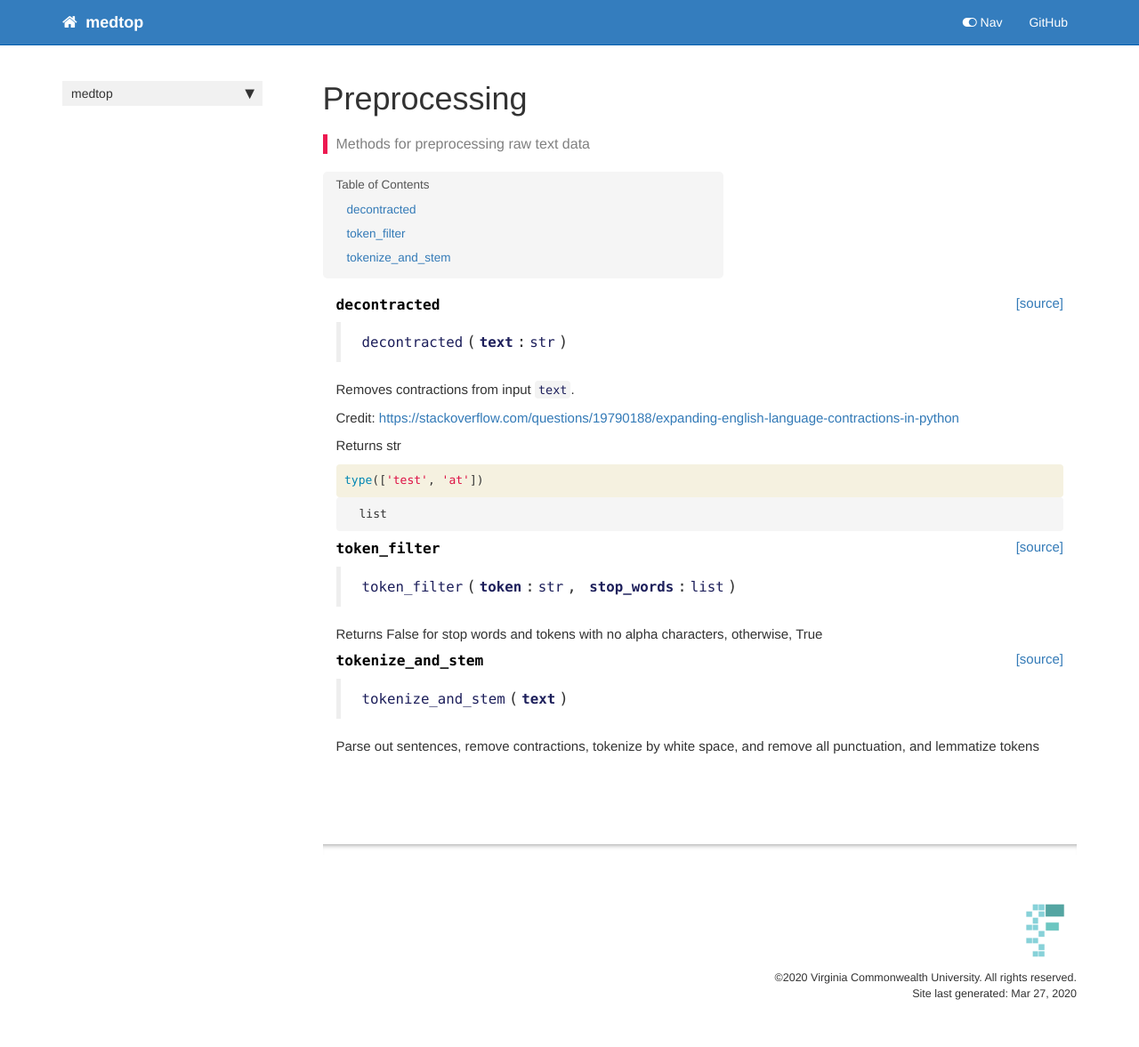
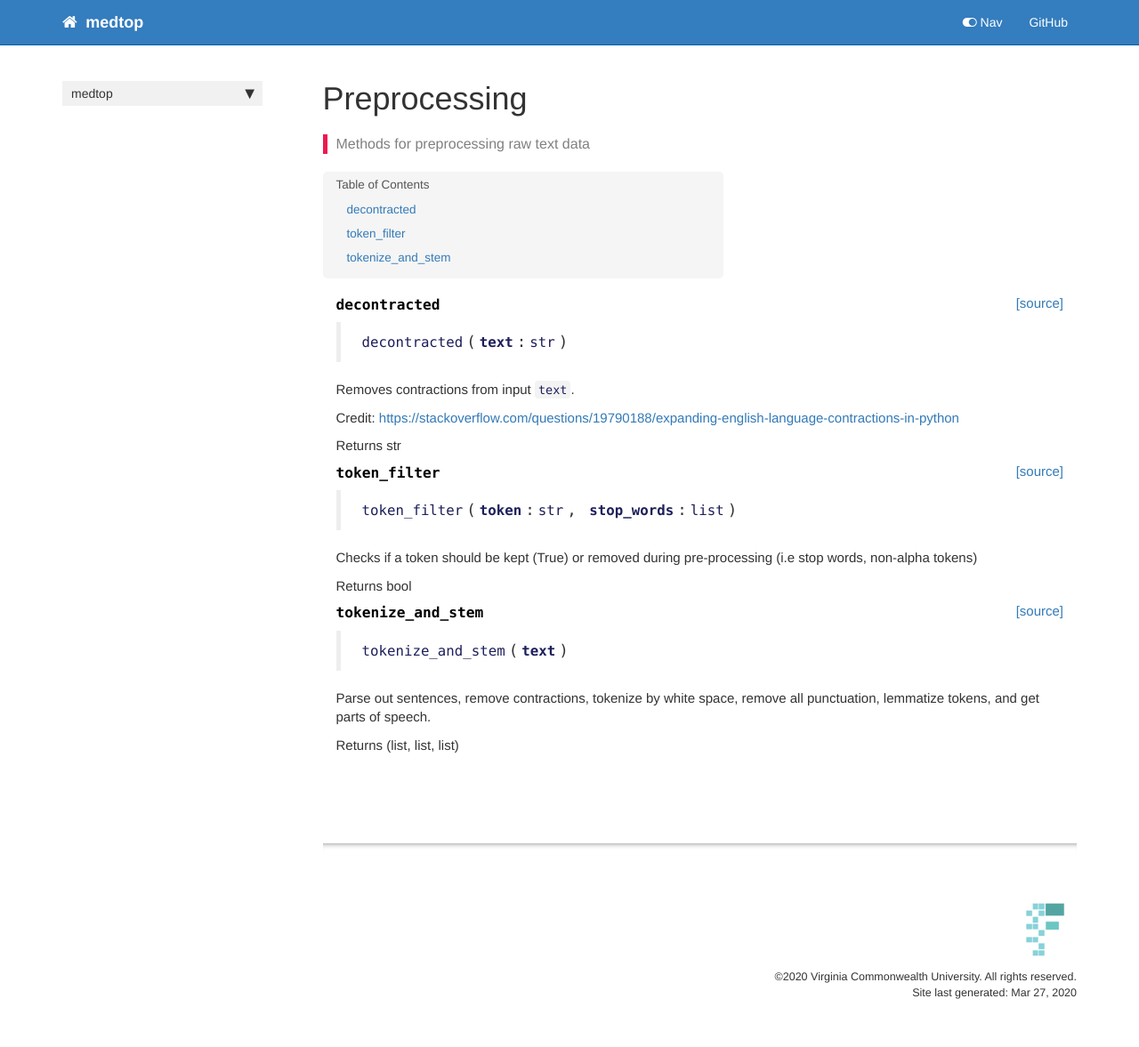
Before and after one commit to VCUWrightCenter/TopEx, a Jekyll site: the page built from docs/preprocessing.html, in a window 1280 px wide. Shown: the whole page at 89% size. Built offline with Jekyll 4.4.1, drawn with Linux system fonts in a browser that asks for light colours; nearby versions of some CDN libraries; comment, search, counter and statistics services are not loaded.

Commit message:
CI still failing...

```diff
--- a/docs/preprocessing.html
+++ b/docs/preprocessing.html
@@ -54,35 +54,6 @@ description: "Methods for preprocessing raw text data"
 
 </div>
 <div class="cell border-box-sizing code_cell rendered">
-<div class="input">
-
-<div class="inner_cell">
-    <div class="input_area">
-<div class=" highlight hl-ipython3"><pre><span></span><span class="nb">type</span><span class="p">([</span><span class="s1">&#39;test&#39;</span><span class="p">,</span> <span class="s1">&#39;at&#39;</span><span class="p">])</span>
-</pre></div>
-
-    </div>
-</div>
-</div>
-
-<div class="output_wrapper">
-<div class="output">
-
-<div class="output_area">
-
-
-
-<div class="output_text output_subarea output_execute_result">
-<pre>list</pre>
-</div>
-
-</div>
-
-</div>
-</div>
-
-</div>
-<div class="cell border-box-sizing code_cell rendered">
 
 </div>
 <div class="cell border-box-sizing code_cell rendered">
@@ -96,7 +67,8 @@ description: "Methods for preprocessing raw text data"
 <div class="output_markdown rendered_html output_subarea ">
 <h4 id="token_filter" class="doc_header"><code>token_filter</code><a href="https://github.com/etfrenchvcu/medtop/tree/master/medtop/preprocessing.py#L53" class="source_link" style="float:right">[source]</a></h4><blockquote><p><code>token_filter</code>(<strong><code>token</code></strong>:<code>str</code>, <strong><code>stop_words</code></strong>:<code>list</code>)</p>
 </blockquote>
-<p>Returns False for stop words and tokens with no alpha characters, otherwise, True</p>
+<p>Checks if a token should be kept (True) or removed during pre-processing (i.e stop words, non-alpha tokens)</p>
+<p>Returns bool</p>
 
 </div>
 
@@ -118,9 +90,11 @@ description: "Methods for preprocessing raw text data"
 
 
 <div class="output_markdown rendered_html output_subarea ">
-<h4 id="tokenize_and_stem" class="doc_header"><code>tokenize_and_stem</code><a href="https://github.com/etfrenchvcu/medtop/tree/master/medtop/preprocessing.py#L59" class="source_link" style="float:right">[source]</a></h4><blockquote><p><code>tokenize_and_stem</code>(<strong><code>text</code></strong>)</p>
+<h4 id="tokenize_and_stem" class="doc_header"><code>tokenize_and_stem</code><a href="https://github.com/etfrenchvcu/medtop/tree/master/medtop/preprocessing.py#L63" class="source_link" style="float:right">[source]</a></h4><blockquote><p><code>tokenize_and_stem</code>(<strong><code>text</code></strong>)</p>
 </blockquote>
-<p>Parse out sentences, remove contractions, tokenize by white space, and remove all punctuation, and lemmatize tokens</p>
+<p>Parse out sentences, remove contractions, tokenize by white space, remove all punctuation,
+lemmatize tokens, and get parts of speech.</p>
+<p>Returns (list, list, list)</p>
 
 </div>
 
```
Also changed, not shown: medtop/preprocessing.py (+16 -6 lines), 3 other files.
